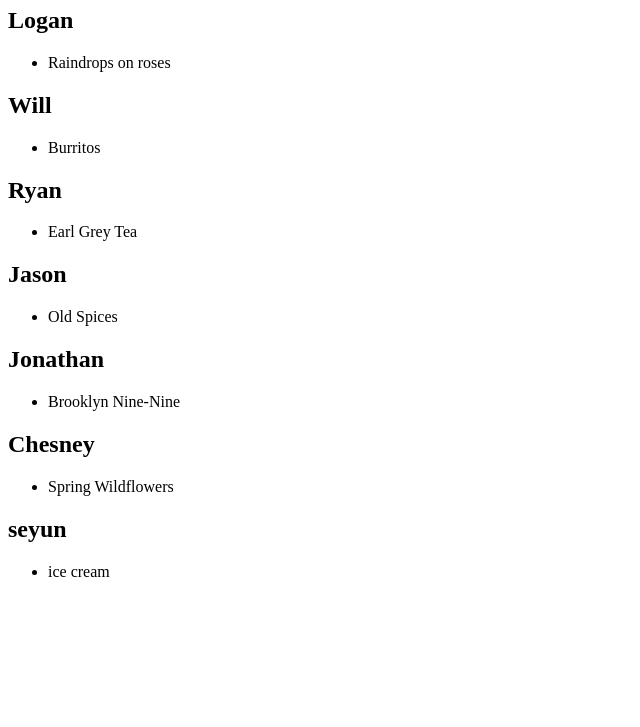
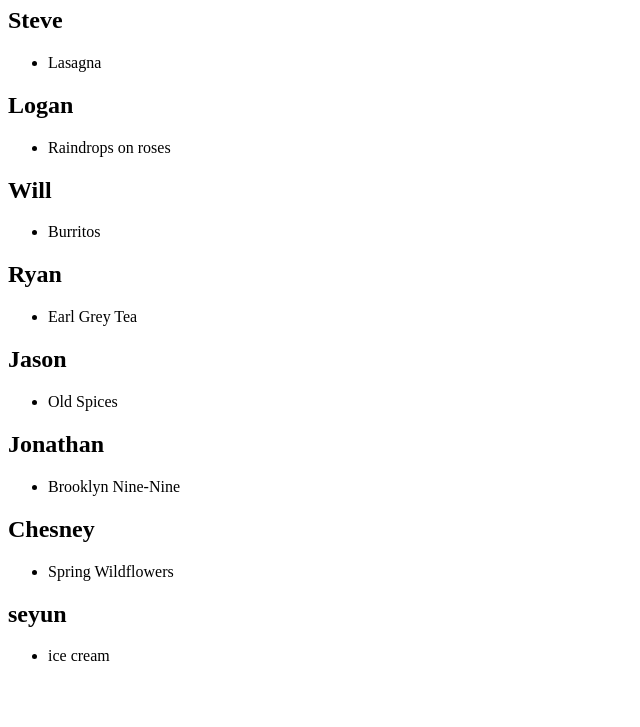
Before and after one commit to NSS-Day-Cohort-64/favorite-things-monday-madness, a plain HTML site: page index.html in a window 1280 px wide. Shown: the part 73-800 px from the top of the page, without its empty margins (0-640 px from the left). Drawn offline with Linux system fonts and the light colour scheme.

Commit message:
Changes made

```diff
--- a/index.html
+++ b/index.html
@@ -11,8 +11,13 @@
 <body>
     <h1>Our Favorite Things</h1>
 
+    <h2>Steve</h2>
+    <ul>
+        <li>Lasagna</li>
+    </ul>
 
     <h2>Logan</h2>
+
     <ul>
         <li>Raindrops on roses</li>
     </ul>
```
